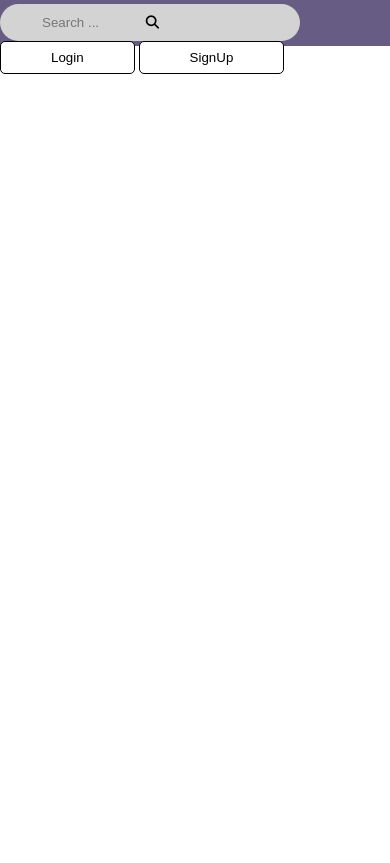
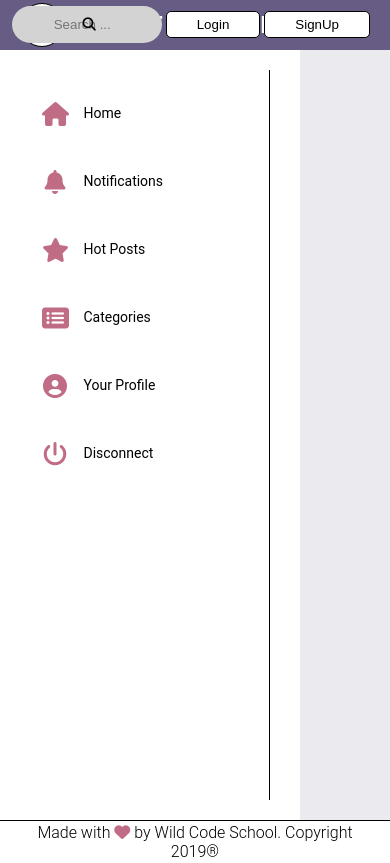
Before and after one commit to LeoDiduch/Joys-of-the-Wild, a PHP site: page / in a window 390 px wide. Before the commit the page ends 74 px from the top, so only its background shows below. Run offline with PHP 8.4, Linux system fonts and the light colour scheme; some libraries are stand-ins or nearby versions.

Commit message:
Commit de mise en page principal ( pas de flex utilisé, media queries temporaires ;) libre à vous de modifier tout ça ! )

```diff
--- a/css/style.css
+++ b/css/style.css
@@ -28,9 +28,6 @@ html, body {
     width: 100%;
     display: block;
     font-family: 'Roboto', sans-serif;
-}
-footer {
-    margin-top: auto;
 }
 img, object, embed, canvas, video, audio, picture, svg {
     max-width: 100%;
@@ -73,20 +70,33 @@ header {
    padding: 3px 20px;
    background-color: var(--dark-blue);
 }
+
+header img {
+   display: inline-block;
+   vertical-align: middle;
+   background-color: white;
+   border-radius: 50%;
+   padding: 3px;
+   border: solid 1px black;
+}
+
 header a#logo {
    display: inline-block;
+   color: white;
    font-size: 24px;
    font-weight: 700;
    line-height: 40px;
-   vertical-align: middle;;
+   vertical-align: middle;
 }
-header div#interface{
+
+header div#interface {
    display: inline-block;
    position: absolute;
-   top: 4px;
+   top: 6px;
    right: 20px;
 }
-header div#searchbar {
+
+header div#interface div#searchbar {
    display: inline-block;
    position: relative;
    background-color: lightgray;
@@ -94,11 +104,13 @@ header div#searchbar {
    padding: 8px 10px 10px 40px;
    width: 300px;
 }
-header div#searchbar input {
+
+header div#interface div#searchbar input {
    border: none;
    background-color: lightgray;
 }
-header div#searchbar button {
+
+header div#interface div#searchbar button {
    position: absolute;
    top: 0;
    bottom: 0;
@@ -109,11 +121,77 @@ header div#searchbar button {
    cursor: pointer;
 }
 
-header div#connect {
+header div#interface div#connect {
    display: inline-block;
+   vertical-align: middle;
 }
-header div#connect button {
+
+header div#interface div#connect button {
    cursor: pointer;
+   padding: 5px 30px;
+}
+
+main {
+   background-color: var(--opa-blue);
+}
+
+main aside#sidebar-nav {
+   height: calc(100vh - 74px);
+   background-color: white;
+   width: 300px;
+   position: relative;
+   z-index: 998;
+}
+
+main aside#sidebar-nav::after {
+   content: "";
+   display: block;
+   position: absolute;
+   top: 20px;
+   right: 30px;
+   width: 1px;
+   height: calc(100vh - 114px);
+   background-color: black;
+
+}
+
+main aside#sidebar-nav ul {
+   font-size: 0;
+   padding-top: 10px;
+}
+
+main aside#sidebar-nav ul li {
+   margin: 40px 20px 0 40px;
+}
+
+main aside#sidebar-nav ul li a {
+   font-size: 14px;
+}
+
+main aside#sidebar-nav ul li a i {
+   width: 30px;
+   text-align: center;
+   font-size: 24px;
+   color: var(--light-pink);
+   padding: 2px;
+   margin-right: 10px;
+   vertical-align: middle;
+
+}
+
+footer {
+   position: relative;
+   bottom: 0;
+   z-index: 999;
+   font-weight: 300;
+   border-top: solid 1px black;
+   text-align: center;
+   padding: 2px 20px;
+   background-color: white;
+}
+
+footer i {
+   color: var(--light-pink);
 }
 
 /* ------------------------ MEDIA QUERIES 960px ---- */
@@ -123,3 +201,19 @@ header div#connect button {
        margin: 0;
    }
 }
+
+@media screen and (max-width: 870px) {
+   header div#interface div#searchbar {
+      width: 150px;
+   }
+   header div#interface div#searchbar input {
+      width: 100px;
+   }
+}
+
+@media screen and (max-height: 530px) {
+   main aside#sidebar-nav ul li {
+      margin: 5vh 20px 0 40px;
+   }
+
+}
--- a/index.html
+++ b/index.html
@@ -20,6 +20,7 @@
 
 <body>
     <header>
+        <img src="img/Wild Logo.png" alt="wild-code-school-logo">
         <a href="index.html" id="logo">JOYS OF THE WILD</a>
 
         <div id="interface">
@@ -33,15 +34,23 @@
                 <button id="signup" class="primary-btn">SignUp</button>
             </div>
         </div>
-
-
     </header>
 
     <main>
+        <aside id="sidebar-nav">
+            <ul>
+                <li><a href=""><i class="fas fa-home"></i> Home</a></li>
+                <li><a href=""><i class="fas fa-bell"></i> Notifications</a></li>
+                <li><a href=""><i class="fas fa-star"></i> Hot Posts</a></li>
+                <li><a href=""><i class="fas fa-list-alt"></i> Categories</a></li>
+                <li><a href=""><i class="fas fa-user-circle"></i> Your Profile</a></li>
+                <li><a href=""><i class="fas fa-power-off"></i> Disconnect</a></li>
+            </ul>
 
+        </aside>
     </main>
 
-    <footer></footer>
+    <footer>Made with <i class="fas fa-heart"></i> by <a href="https://www.wildcodeschool.com/">Wild Code School</a>. Copyright 2019®</footer>
 </body>
 
 </html>
```
Also changed, not shown: img/Wild Logo.png (added), img/search-solid.svg (deleted).
